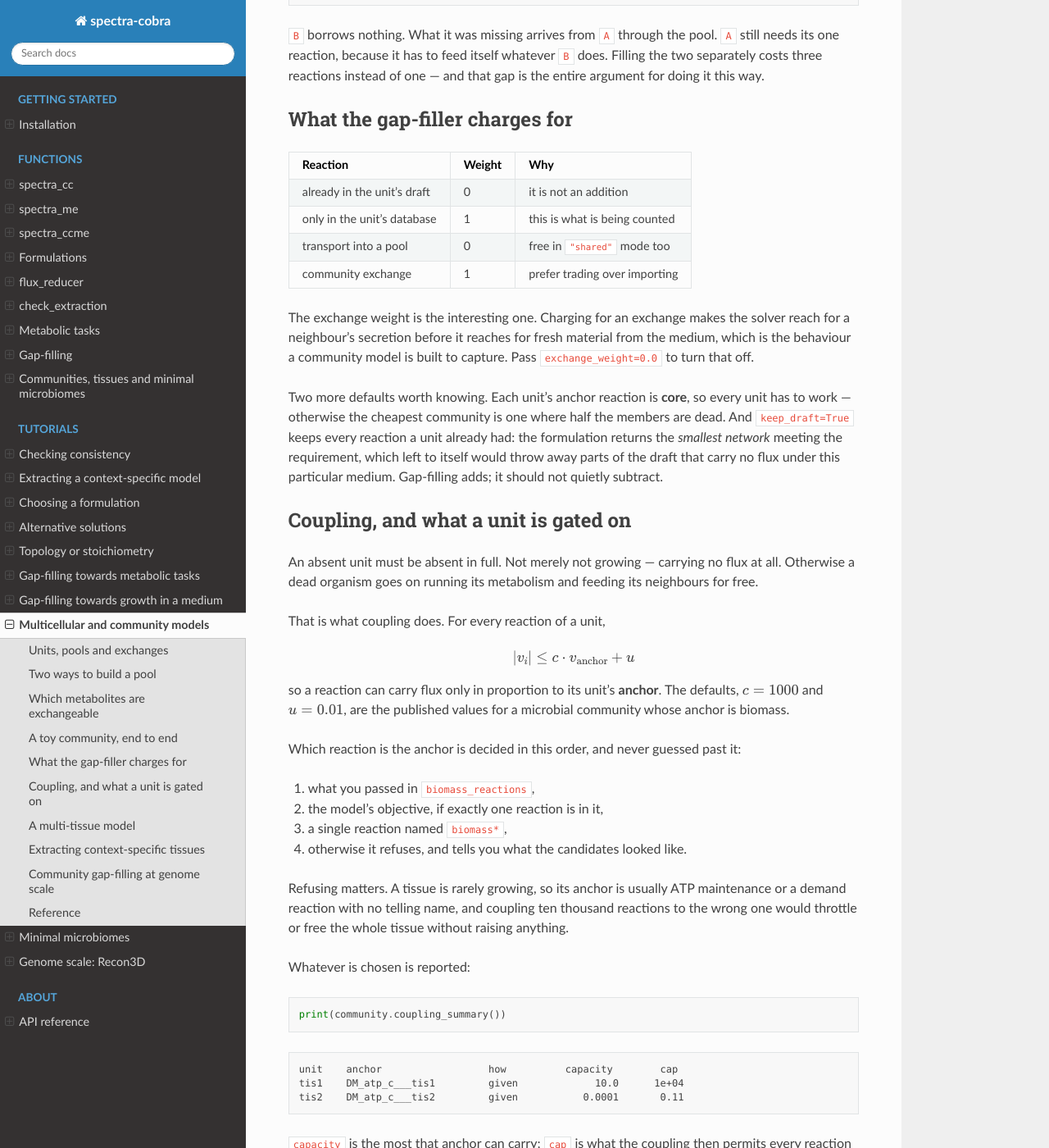
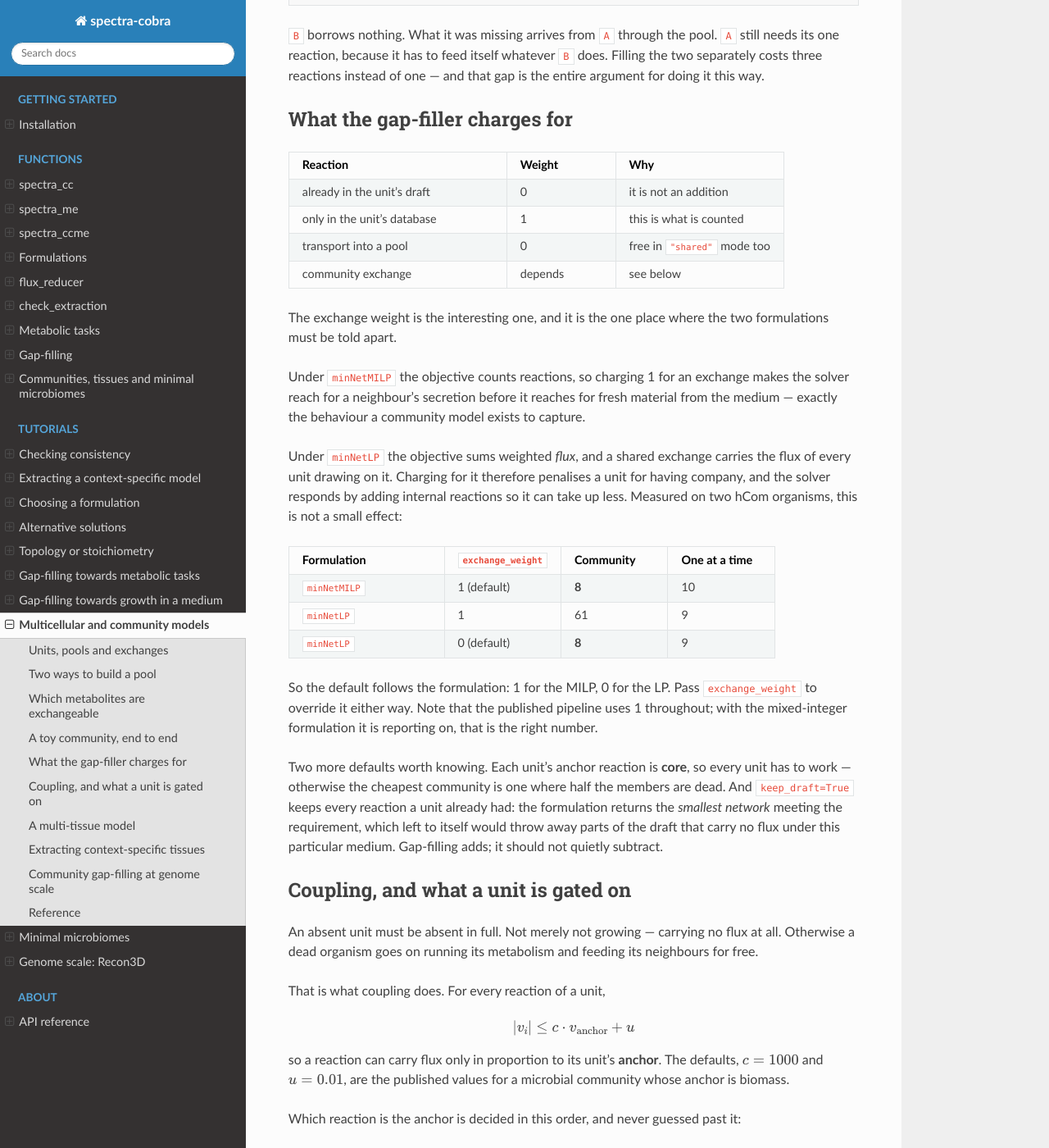
Before and after one commit to bisect-group/spectra-cobra, a Sphinx documentation site: the page built from docs/tutorials/multicellular.rst, in a window 1280 px wide and 1400 px high, scrolled down 3990 px. Shown: the whole window at 82% size. Built offline with Sphinx 7.4.7 and the Read the Docs theme 3.1.0, drawn with Linux system fonts in a browser that asks for light colours.

Commit message:
fix: do not charge an LP for a shared exchange once per unit using it
Gap-filling two hCom organisms together added 61 reactions where filling
them separately added 9 -- the opposite of what a community formulation
is supposed to do. The mixed-integer answer was 8 against 10, the right
way round, so the fault was in the objective and not in the community.

minNetLP sums weighted flux, and a community exchange carries the flux of
every unit drawing on it, so a weight of 1 charges a unit for having
company. The solver duly pays it off by adding internal reactions that
let it take up less. Setting that weight to zero brings the LP to 8,
which is what the mixed-integer formulation also finds.

So the default now follows the formulation: 1 under minNetMILP, where the
objective counts reactions and charging for an exchange genuinely does
prefer cross-feeding, and 0 under minNetLP. The published pipeline uses 1
throughout and is reporting on the mixed-integer results, where it is the
right number.

Co-Authored-By: Claude Opus 5 (1M context) <noreply@anthropic.com>

```diff
--- a/docs/tutorials/multicellular.rst
+++ b/docs/tutorials/multicellular.rst
@@ -282,19 +282,65 @@ instead of one — and that gap is the entire argument for doing it this way.
 What the gap-filler charges for
 -------------------------------
 
-================================  ======  =========================
-Reaction                          Weight  Why
-================================  ======  =========================
-already in the unit's draft       0       it is not an addition
-only in the unit's database       1       this is what is being counted
-transport into a pool             0       free in ``"shared"`` mode too
-community exchange                1       prefer trading over importing
-================================  ======  =========================
+.. list-table::
+   :header-rows: 1
+   :widths: 44 22 34
 
-The exchange weight is the interesting one. Charging for an exchange makes
-the solver reach for a neighbour's secretion before it reaches for fresh
-material from the medium, which is the behaviour a community model is built
-to capture. Pass ``exchange_weight=0.0`` to turn that off.
+   * - Reaction
+     - Weight
+     - Why
+   * - already in the unit's draft
+     - 0
+     - it is not an addition
+   * - only in the unit's database
+     - 1
+     - this is what is counted
+   * - transport into a pool
+     - 0
+     - free in ``"shared"`` mode too
+   * - community exchange
+     - depends
+     - see below
+
+The exchange weight is the interesting one, and it is the one place where
+the two formulations must be told apart.
+
+Under ``minNetMILP`` the objective counts reactions, so charging 1 for an
+exchange makes the solver reach for a neighbour's secretion before it
+reaches for fresh material from the medium — exactly the behaviour a
+community model exists to capture.
+
+Under ``minNetLP`` the objective sums weighted *flux*, and a shared
+exchange carries the flux of every unit drawing on it. Charging for it
+therefore penalises a unit for having company, and the solver responds by
+adding internal reactions so it can take up less. Measured on two hCom
+organisms, this is not a small effect:
+
+.. list-table::
+   :header-rows: 1
+   :widths: 32 24 22 22
+
+   * - Formulation
+     - ``exchange_weight``
+     - Community
+     - One at a time
+   * - ``minNetMILP``
+     - 1 (default)
+     - **8**
+     - 10
+   * - ``minNetLP``
+     - 1
+     - 61
+     - 9
+   * - ``minNetLP``
+     - 0 (default)
+     - **8**
+     - 9
+
+So the default follows the formulation: 1 for the MILP, 0 for the LP. Pass
+``exchange_weight`` to override it either way. Note that the published
+pipeline uses 1 throughout; with the mixed-integer formulation it is
+reporting on, that is the right number.
 
 Two more defaults worth knowing. Each unit's anchor reaction is **core**, so
 every unit has to work — otherwise the cheapest community is one where half
--- a/src/spectra_cobra/__init__.py
+++ b/src/spectra_cobra/__init__.py
@@ -66,6 +66,8 @@ from .formulations import (
 )
 from .gapfilling import (
     DEFAULT_MIN_GROWTH,
+    LP_EXCHANGE_WEIGHT,
+    MILP_EXCHANGE_WEIGHT,
     CommunityGapfillResult,
     GapfillResult,
     gapfill_community,
@@ -111,6 +113,8 @@ __all__ = (
     "gapfill_community",
     "GapfillResult",
     "CommunityGapfillResult",
+    "MILP_EXCHANGE_WEIGHT",
+    "LP_EXCHANGE_WEIGHT",
     "DEFAULT_MIN_GROWTH",
     # Communities.
     "build_community_model",
```
Also changed, not shown: 2 other files.
